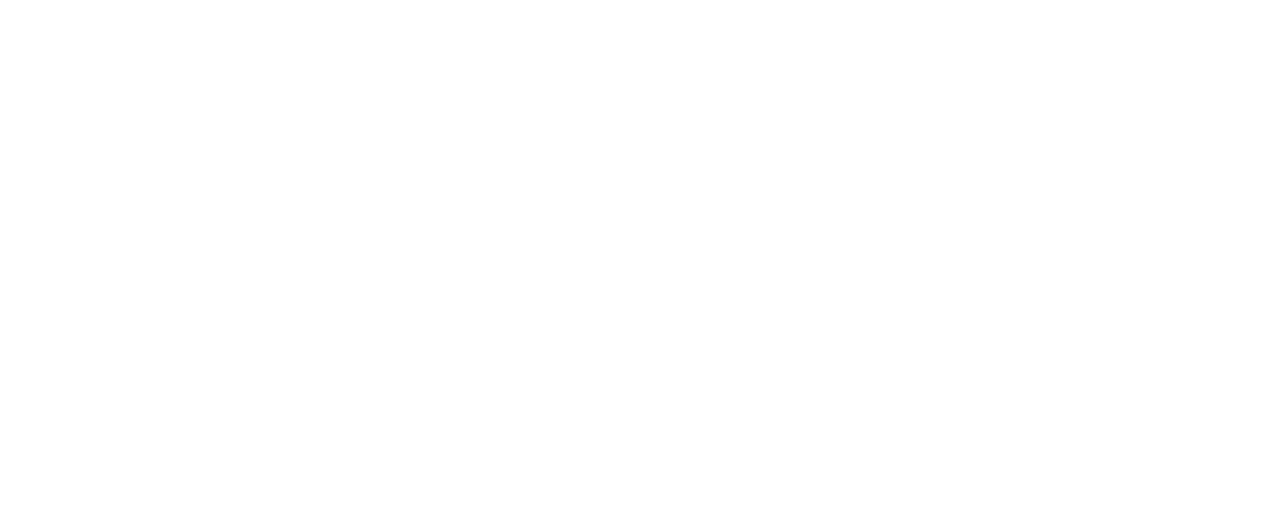
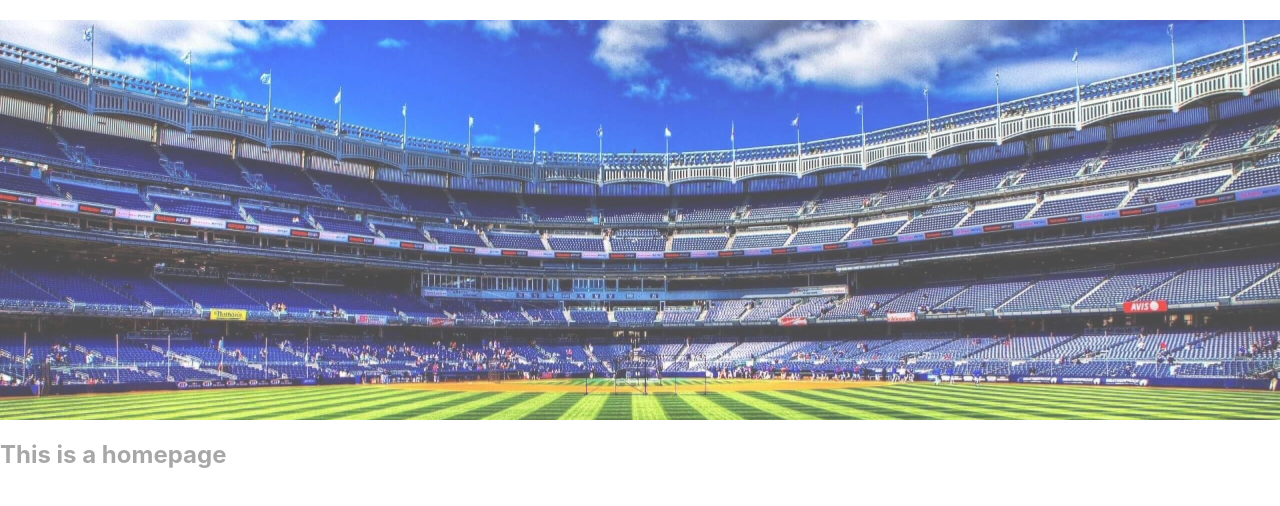
Before and after one commit to ajauntor/sports-hunter, a React (Create React App) app: page / in a window 1280 px wide. Shown: the top 506 px of the page. Built offline with nearby package versions, Linux system fonts and the light colour scheme.

Commit message:
Created header Component and set background image

```diff
--- a/src/App.js
+++ b/src/App.js
@@ -1,9 +1,10 @@
+import Home from "./component/Home/Home";
 
 
 function App() {
   return (
     <div>
-
+      <Home></Home>
     </div>
   );
 }
--- /dev/null
+++ b/src/component/Header/Header.css
@@ -0,0 +1,8 @@
+div{
+    background-image: url("../../images/cover.jpg");
+    width: 100%;
+    height: 400px;
+    background-size: cover;
+    justify-content: center;
+    opacity: 0.7;
+}
--- /dev/null
+++ b/src/component/Header/Header.js
@@ -0,0 +1,12 @@
+import React from 'react';
+import './Header.css'
+
+const Header = () => {
+    return (
+        <div>
+            <h2></h2>
+        </div>
+    );
+};
+
+export default Header;
--- /dev/null
+++ b/src/component/Home/Home.js
@@ -0,0 +1,13 @@
+import React from 'react';
+import Header from '../Header/Header';
+
+const Home = () => {
+    return (
+        <div>
+            <Header></Header>
+            <h2>This is a homepage</h2>
+        </div>
+    );
+};
+
+export default Home;
```
Also changed, not shown: src/component/Home/Home.css (added), src/images/cover.jpg (added).
